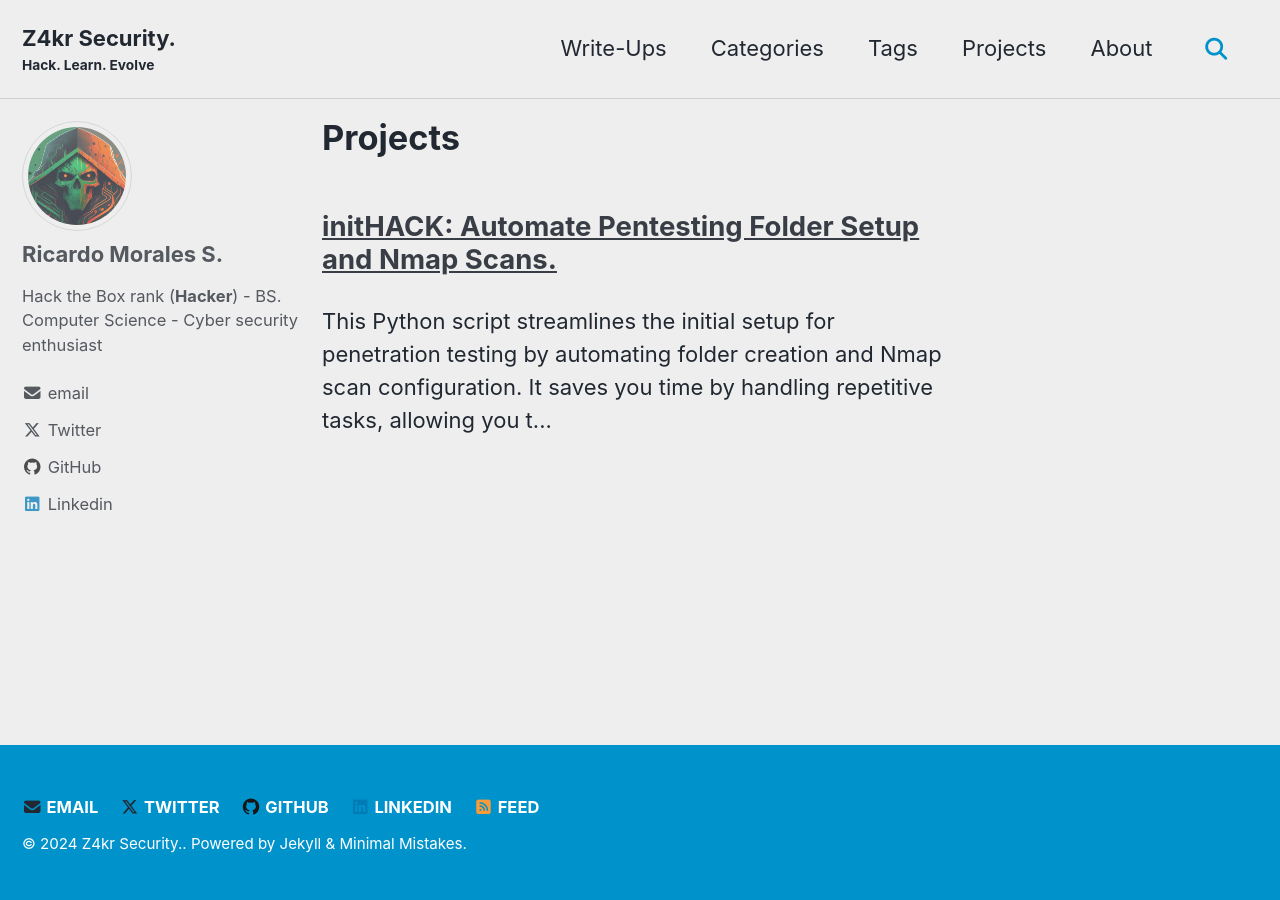
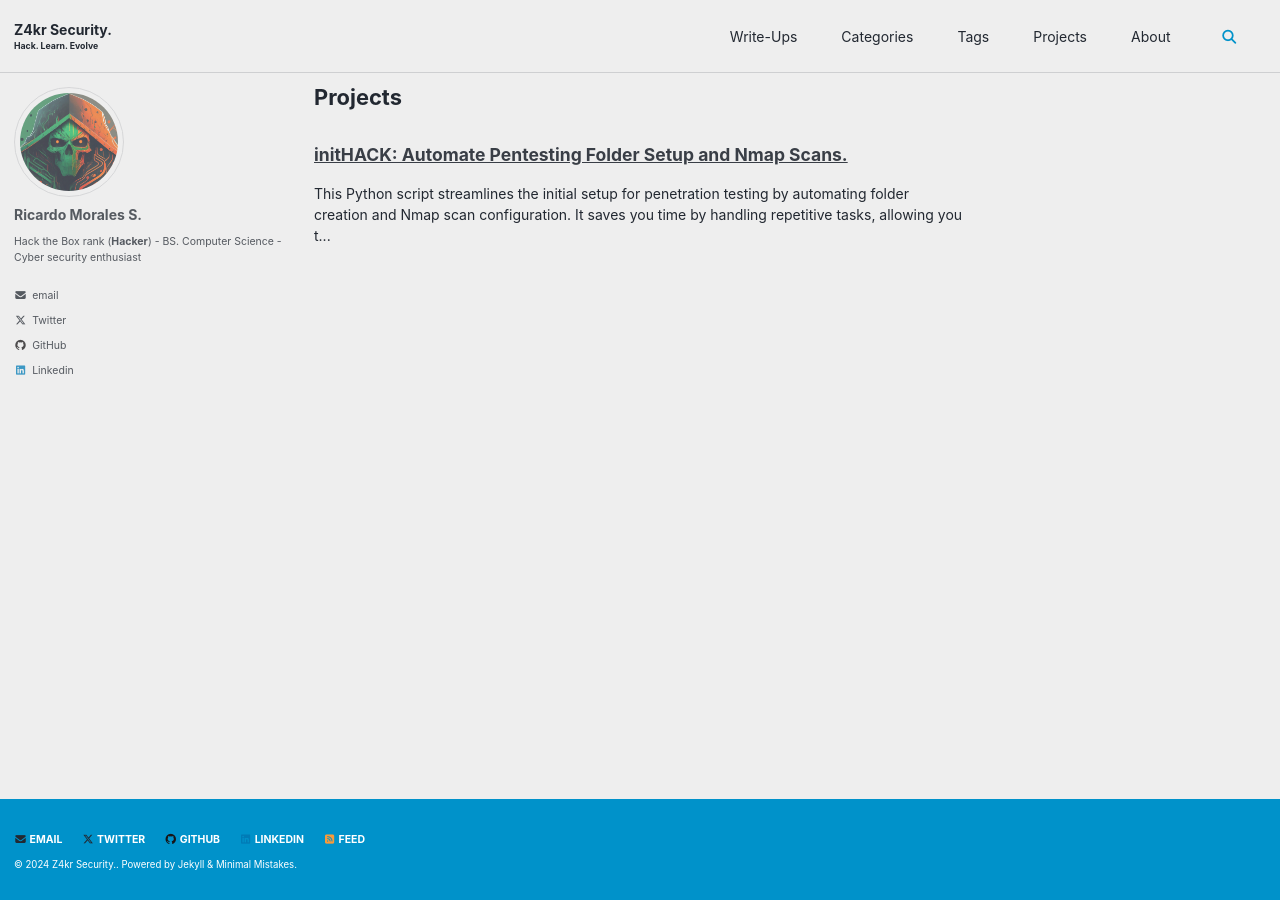
Before and after one commit to Z4kr-Sec/Z4kr-Sec.github.io, a Jekyll site: the page built from _pages/Projects.md, in a window 1280 px wide. Built offline with Jekyll 4.4.1, drawn with Linux system fonts in a browser that asks for light colours; cached includes are drawn as plain includes.

Commit message:
font size

```diff
--- a/assets/css/main.scss
+++ b/assets/css/main.scss
@@ -7,3 +7,8 @@ search: false
 
 @import "minimal-mistakes/skins/{{ site.minimal_mistakes_skin | default: 'default' }}"; // skin
 @import "minimal-mistakes"; // main partials
+
+
+body {
+    font-size: 14px; /* Adjust the font size as needed */
+  }
```
